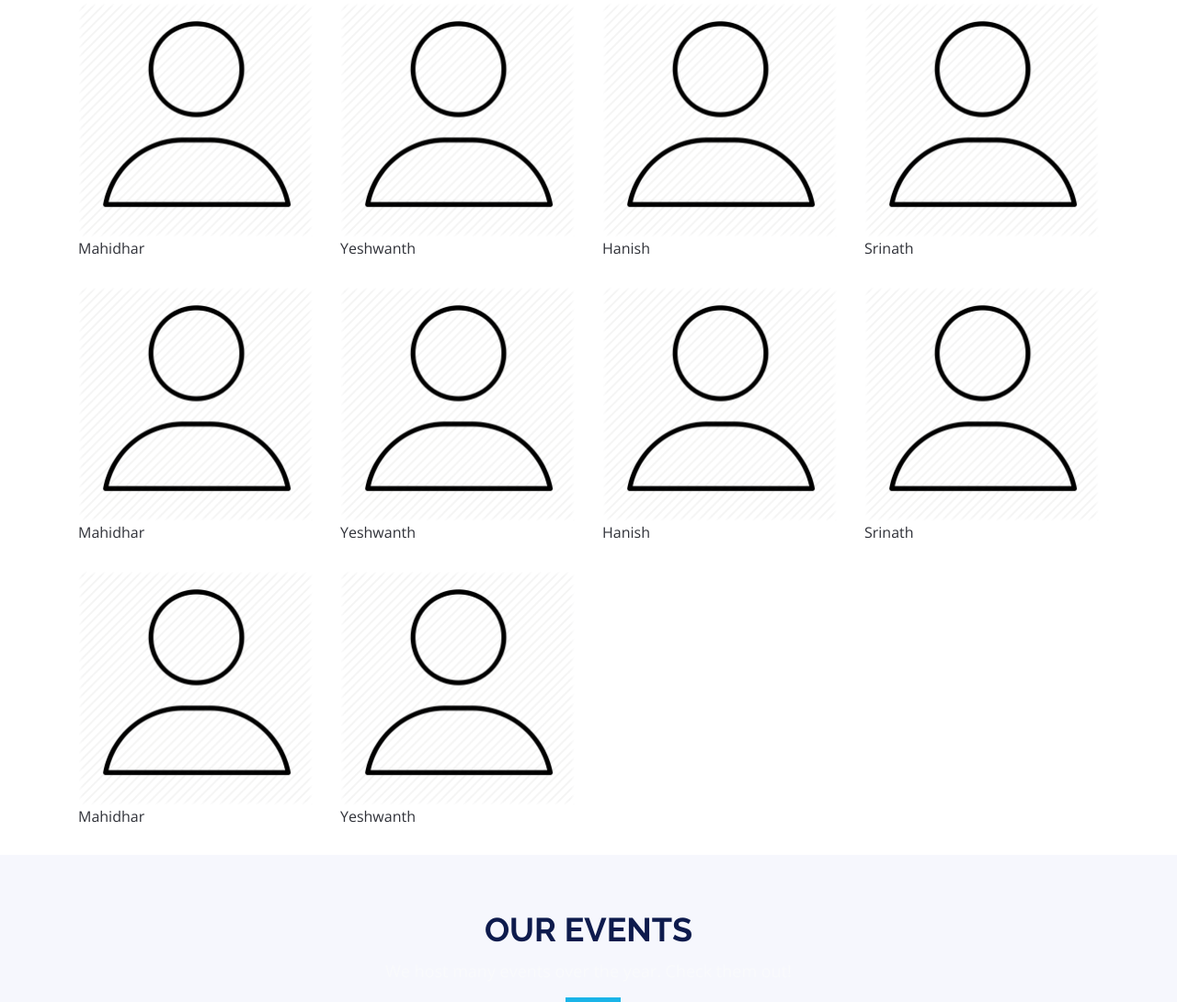
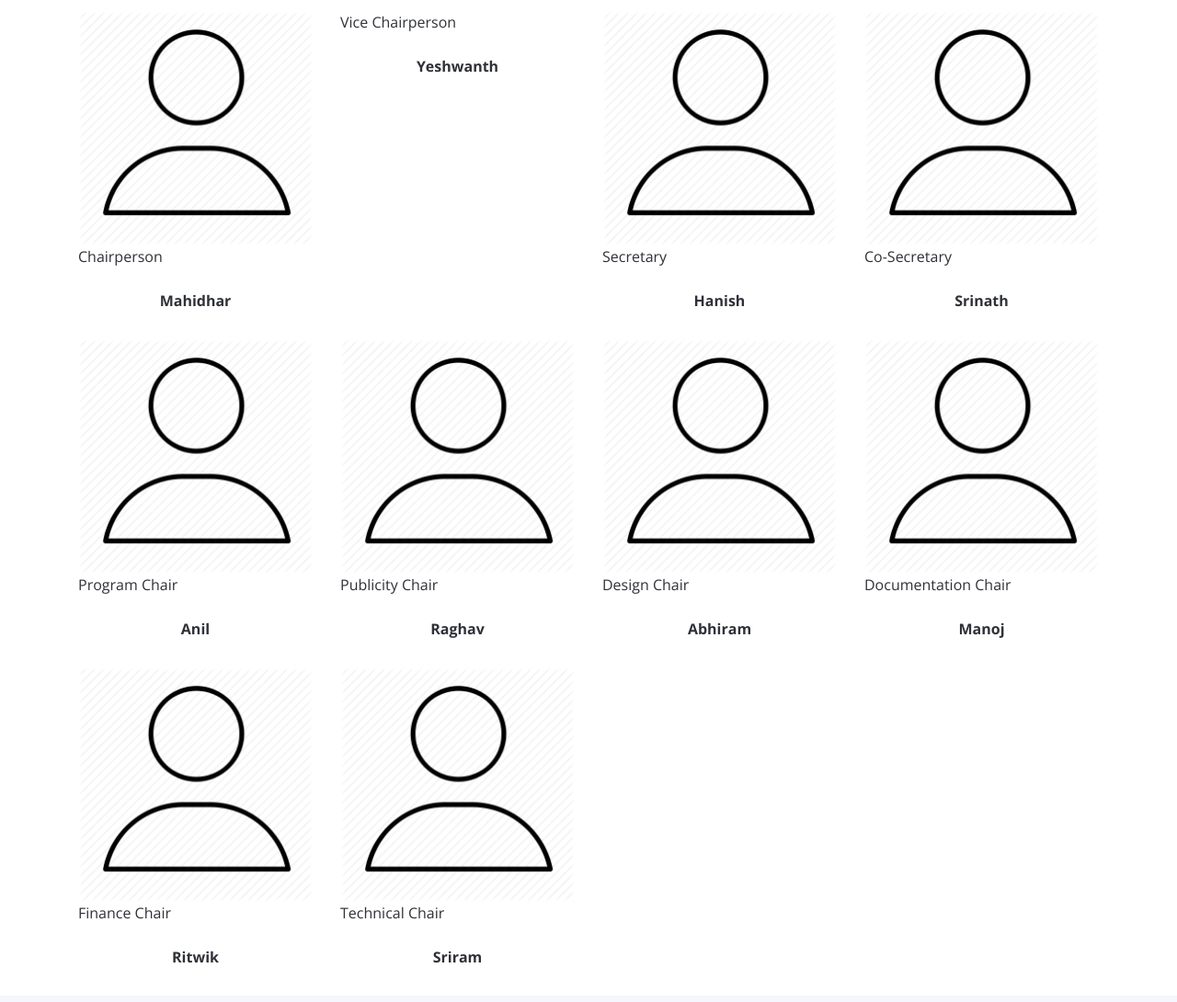
Before and after one commit to pranavikakani/pranavikakani.github.io, a plain HTML site: page index.html in a window 1280 px wide. Shown: the part 1311-2401 px from the top of the page at 92% size. Drawn offline with nearby package versions, Linux system fonts and the light colour scheme.

Commit message:
Update index.html

```diff
--- a/index.html
+++ b/index.html
@@ -94,33 +94,36 @@
       <div class="container">
         <div class="section-header">
           <h2>Our Team</h2>
-          <h3>Leadership is not about organisations, its not about plans and not about strategies, it's about people-motivating people to get the job done.
-          Here is what the heart of IEEE ComSoc - VIT looks like -</h3>
         </div>
+          <h4>Leadership is not about organisations, its not about plans and not about strategies, it's about people-motivating people to get the job done.
+          Here is what the team that constantly provides support and motivation to IEEE ComSoc - VIT looks like -</h4><br>
 
         <div class="row">
           <div class="col-lg-3 col-md-6">
             <div class="speaker">
               <img src="assets/img/user.webp" alt="Chairperson" class="img-fluid">
-                <p>Mahidhar</p>
+              <p class="mb-4 pb-0">Chairperson</p>
+              <center><p><b>Mahidhar</b></p></center>
             </div>
           </div>
           <div class="col-lg-3 col-md-6">
             <div class="speaker">
-              <img src="assets/img/user.webp" alt="Vice Chairperson" class="img-fluid">
-                <p>Yeshwanth</p>
+<p class="mb-4 pb-0">Vice Chairperson</p>
+              <center><p><b>Yeshwanth</b></p></center>
             </div>
           </div>
           <div class="col-lg-3 col-md-6">
             <div class="speaker">
               <img src="assets/img/user.webp" alt="Secretary" class="img-fluid">
-                <p>Hanish</p>
+<p class="mb-4 pb-0">Secretary</p>
+              <center><p><b>Hanish</b></p></center>
             </div>
           </div>
           <div class="col-lg-3 col-md-6">
             <div class="speaker">
               <img src="assets/img/user.webp" alt="Co-Secretary" class="img-fluid">
-                <p>Srinath</p>
+<p class="mb-4 pb-0">Co-Secretary</p>
+              <center><p><b>Srinath</b></p></center>
             </div>
           </div>
         </div>
@@ -129,25 +132,29 @@
           <div class="col-lg-3 col-md-6">
             <div class="speaker">
               <img src="assets/img/user.webp" alt="Program Chair" class="img-fluid">
-                <p>Mahidhar</p>
+<p class="mb-4 pb-0">Program Chair</p>
+              <center><p><b>Anil</b></p></center>
             </div>
           </div>
           <div class="col-lg-3 col-md-6">
             <div class="speaker">
               <img src="assets/img/user.webp" alt="Publicity Chair" class="img-fluid">
-                <p>Yeshwanth</p>
+<p class="mb-4 pb-0">Publicity Chair</p>
+              <center><p><b>Raghav</b></p></center>
             </div>
           </div>
           <div class="col-lg-3 col-md-6">
             <div class="speaker">
               <img src="assets/img/user.webp" alt="Design Chair" class="img-fluid">
-                <p>Hanish</p>
+<p class="mb-4 pb-0">Design Chair</p>
+              <center><p><b>Abhiram</b></p></center>
             </div>
           </div>
           <div class="col-lg-3 col-md-6">
             <div class="speaker">
               <img src="assets/img/user.webp" alt="Documentation Chair" class="img-fluid">
-                <p>Srinath</p>
+<p class="mb-4 pb-0">Documentation Chair</p>
+              <center><p><b>Manoj</b></p></center>
             </div>
           </div>
         </div>
@@ -156,13 +163,15 @@
           <div class="col-lg-3 col-md-6">
             <div class="speaker">
               <img src="assets/img/user.webp" alt="Finance Chair" class="img-fluid">
-                <p>Mahidhar</p>
+<p class="mb-4 pb-0">Finance Chair</p>
+              <center><p><b>Ritwik</b></p></center>
             </div>
           </div>
           <div class="col-lg-3 col-md-6">
             <div class="speaker">
               <img src="assets/img/user.webp" alt="Technical Chair" class="img-fluid">
-                <p>Yeshwanth</p>
+<p class="mb-4 pb-0">Technical Chair</p>
+              <center><p><b>Sriram</b></p></center>
             </div>
           </div>
         </div>
```
